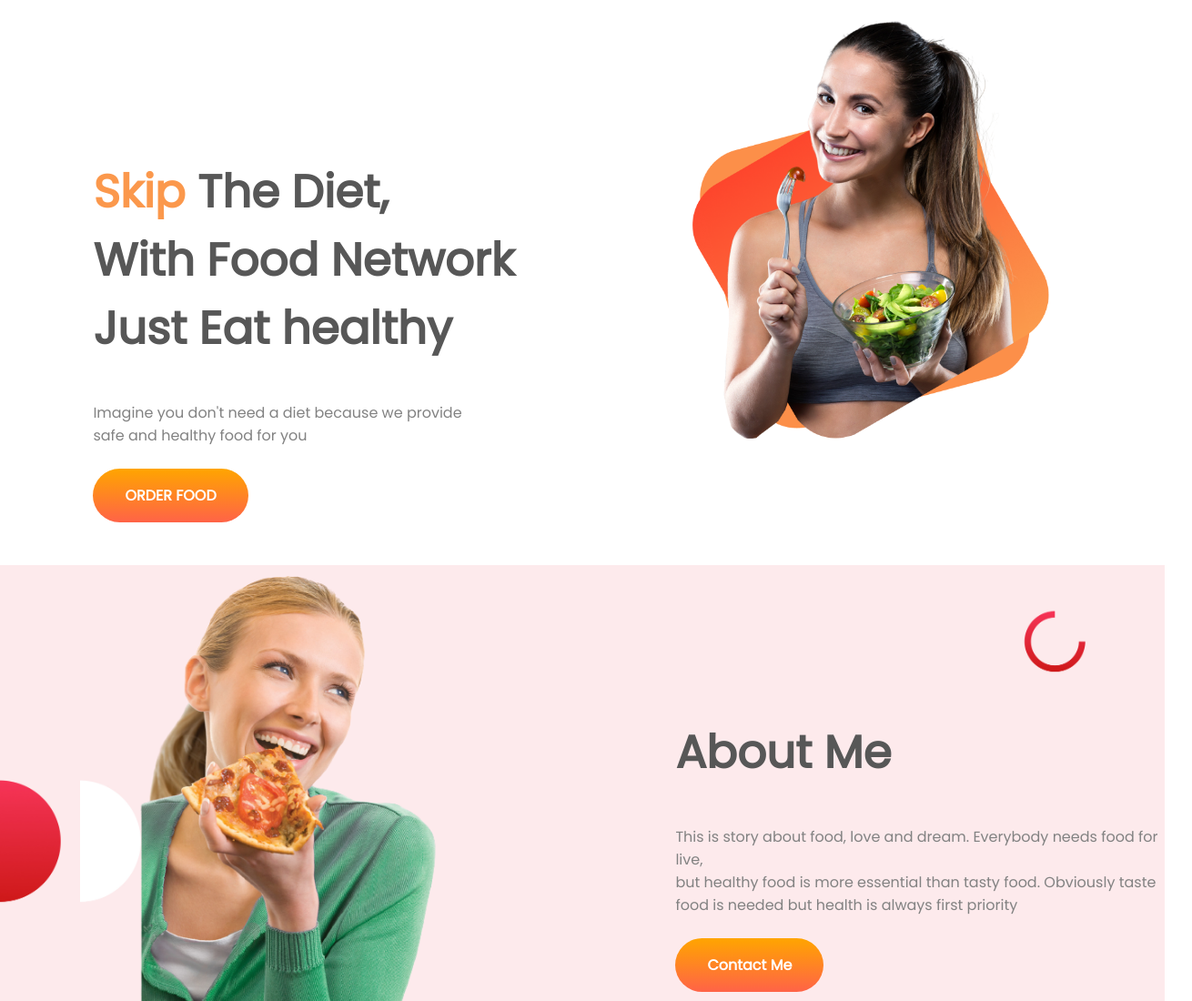
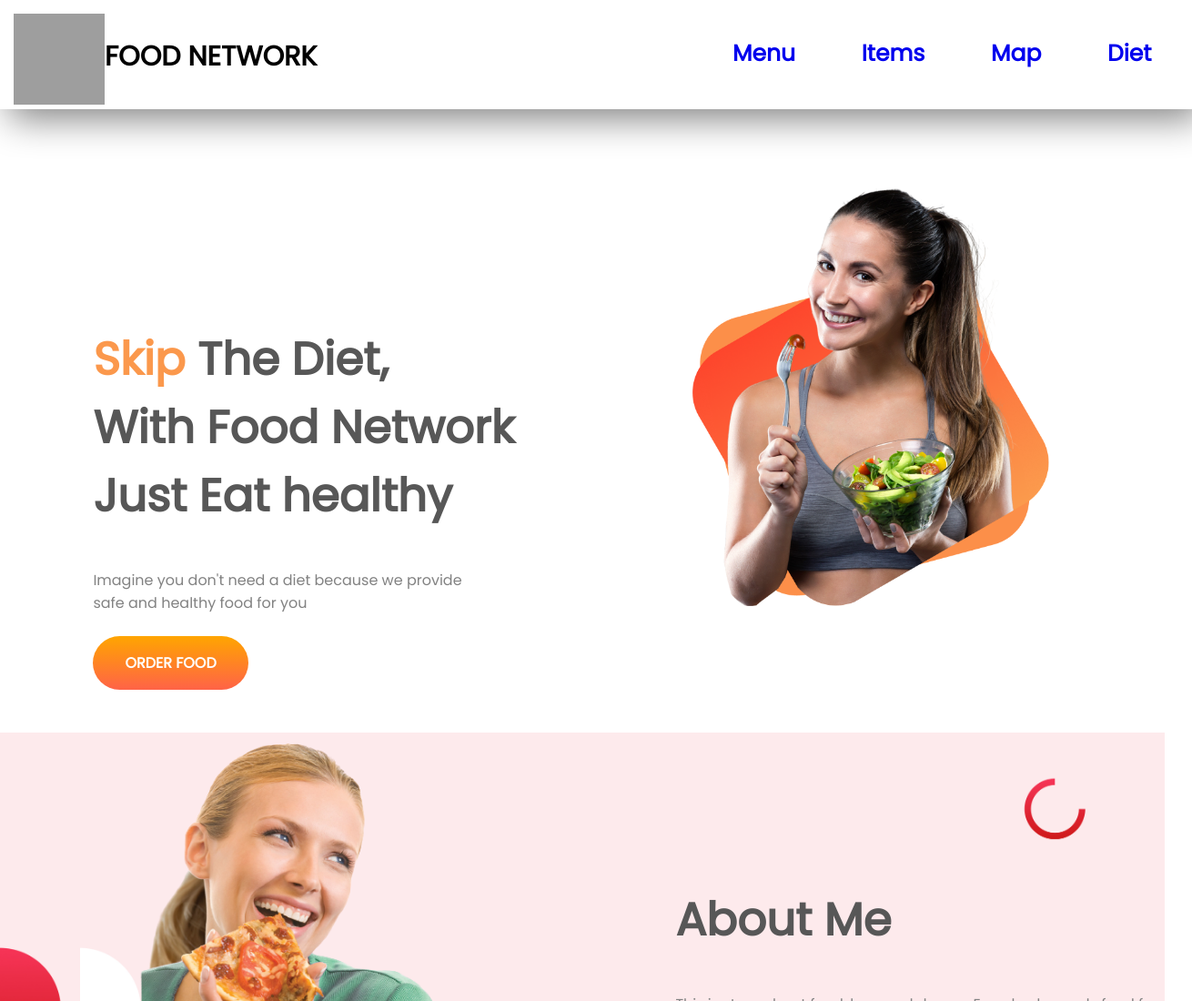
Before and after one commit to ashikurrb/food-network, a plain HTML site: page index.html in a window 1280 px wide. Shown: the top 1100 px of the page at 91% size, 1310 px wide, since content can reach past the window. Drawn offline with Linux system fonts and the light colour scheme; grey boxes are pictures that could not be loaded.

Commit message:
final touch

```diff
--- a/index.html
+++ b/index.html
@@ -14,6 +14,26 @@
 
 <body>
 
+    <section class="nav-bar flex-container">
+        <div>
+            <img src="images/logo.png" alt="">
+        </div>
+
+        <div>
+            <h2>FOOD  NETWORK</h2>
+        </div>
+        <div class="menu">
+            <h3> <a target="_blank" href="https://www.facebook.com/ashik.6685/">Menu</a> </h3>
+            <h3> <a target="_blank" href="https://www.facebook.com/ashik.6685/">Items</a> </h3>
+            <h3> <a target="_blank" href="https://www.facebook.com/ashik.6685/">Map</a> </h3>
+            <h3> <a target="_blank" href="https://www.facebook.com/ashik.6685/">Diet</a> </h3>
+        </div>
+
+
+    </section>
+
+
+
     <section class="flex-container">
         <div class="half-width">
             <h1 id="top-ban"><span class="orange-text">Skip</span> <span class="dark-gray-text"> The Diet, <br>
@@ -21,7 +41,7 @@
             <p class="gray-text">Imagine you don't need a diet because we provide <br> safe and healthy food for you
             </p>
             <br>
-            <a class="btn" href="https://www.facebook.com/ashik.6685/">ORDER FOOD</a>
+            <a target="_blank" class="btn" href="https://www.facebook.com/ashik.6685/">ORDER FOOD</a>
         </div>
 
         <div class="half-width">
@@ -40,7 +60,7 @@
                 healthy food is more essential than tasty food. Obviously taste food is needed but health is always
                 first priority</p>
             <br>
-            <a class="btn" href="https://www.facebook.com/ashik.6685/"> Contact Me </a>
+            <a target="_blank" class="btn" href="https://www.facebook.com/ashik.6685/"> Contact Me </a>
         </div>
     </section>
 
--- a/style.css
+++ b/style.css
@@ -3,9 +3,39 @@ body{
     margin: 0%;
 }
 
+.nav-bar{
+    width: 100%;
+    height: 90px;
+    margin: 0;
+    box-shadow: 10px 10px 40px grey;
+    padding: 15px;
+}
+
+.nav-bar img{
+    width: 100px;
+    height: 100px;
+}
+
+
 h1{
     font-size: 50px;
 }
+
+h3{
+
+    font-size: 25px;
+    padding-left: 30%;
+}
+
+.menu{
+    display: flex;
+    margin-left: 30%;
+}
+
+a{
+    text-decoration: none;
+}
+
 #top-ban{
     margin-top: 30%;
 }
```
Also changed, not shown: 1 other file.
